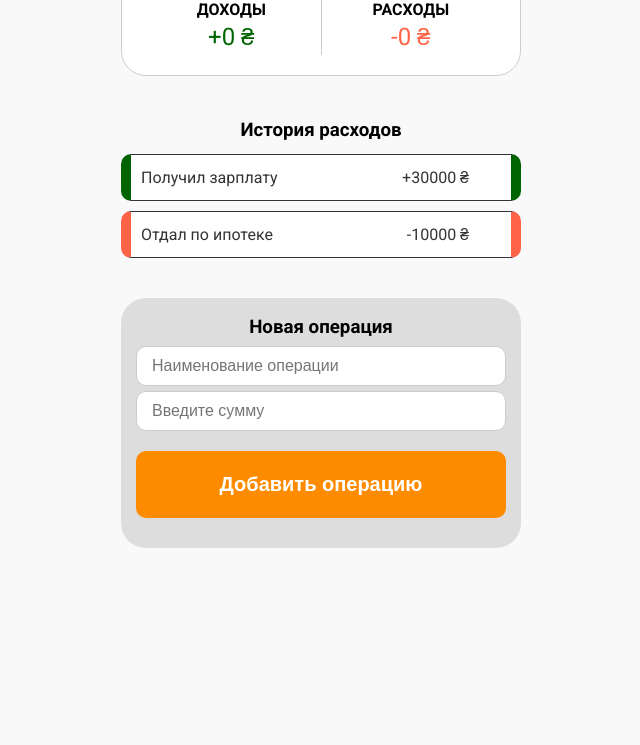
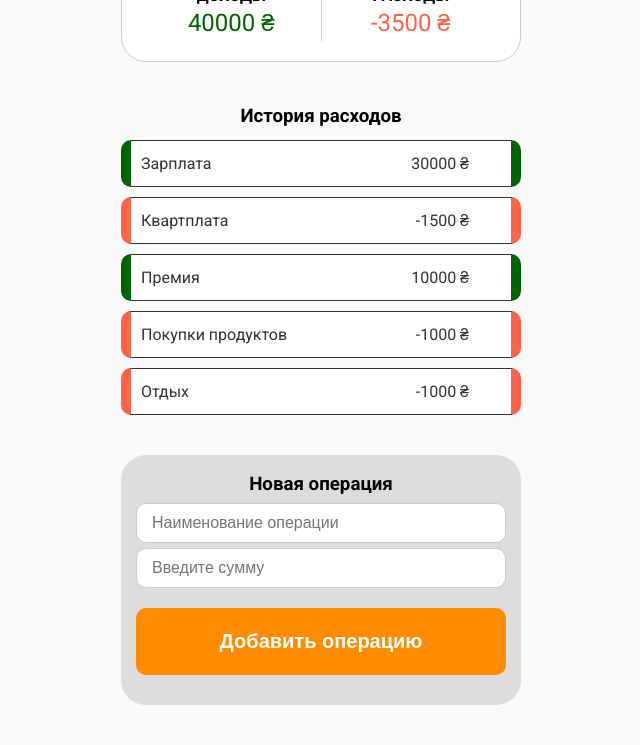
Before and after one commit to SizonUA/Purse, a plain HTML site: page index.html in a window 1280 px wide. Shown: the part 198-943 px from the top of the page, without its empty margins (319-959 px from the left). Before the commit the page ends 800 px from the top, so only its background shows below. Drawn offline with Linux system fonts and the light colour scheme.

Commit message:
fix JS bugs + add new function for dbOperation

```diff
--- a/index.html
+++ b/index.html
@@ -41,15 +41,15 @@
             <section class="history">
                 <h3>История расходов</h3>
                 <ul class="history__list">
-                    <li class="history__item history__item-plus">Получил зарплату
-                        <span class="history__money">+30000&nbsp&#8372;</span>
+                    <!-- <li class="history__item history__item-plus">Получил зарплату
+                        <span class="history__money">+30 000&nbsp&#8372;</span>
                         <button class="history_delete">x</button>
                     </li>
 
                     <li class="history__item  history__item-minus">Отдал по ипотеке
-                        <span class="history__money">-10000&nbsp&#8372;</span>
+                        <span class="history__money">-10 000&nbsp&#8372;</span>
                         <button class="history_delete">x</button>
-                    </li>
+                    </li> -->
                 </ul>
             </section>
 
--- a/script/main.js
+++ b/script/main.js
@@ -1,15 +1,104 @@
-const totalBalance = document.querySelector('.total__balance'),
-totalMoneyIncome = document.querySelector('.total__money-income'),
-totalMoneyExpenses = document.querySelector('.total__money-expenses'),
-historyList = document.querySelector('.history__list'),
-operationName = document.querySelector('.operation__name'),
-operationAmount = document.querySelector('.operation__amount'),
-form = document.getElementById('form');
+const totalBalance = document.querySelector(".total__balance"),
+  totalMoneyIncome = document.querySelector(".total__money-income"),
+  totalMoneyExpenses = document.querySelector(".total__money-expenses"),
+  historyList = document.querySelector(".history__list"),
+  operationName = document.querySelector(".operation__name"),
+  operationAmount = document.querySelector(".operation__amount"),
+  form = document.getElementById("form");
 
-console.log('totalBalance: ', totalBalance);
-console.log('totalMoneyExpenses: ', totalMoneyExpenses);
-console.log('totalMoneyIncome: ', totalMoneyIncome);
-console.log('historyList: ', historyList);
-console.log('operationName: ', operationName);
-console.log('operationAmount: ', operationAmount);
-console.log('form: ', form);
+let dbOperation = [{
+    id: "1",
+    description: "Зарплата",
+    amount: 30000,
+  },
+  {
+    id: "2",
+    description: "Квартплата",
+    amount: -1500,
+  },
+  {
+    id: "3",
+    description: "Премия",
+    amount: 10000,
+  },
+  {
+    id: "4",
+    description: "Покупки продуктов",
+    amount: -1000,
+  },
+  {
+    id: "5",
+    description: "Отдых",
+    amount: -1000,
+  },
+];
+
+// Function
+const generationId = () => `id${Math.round(Math.random() * 1e8).toString(16)}`
+
+const renderOperation = (operation) => {
+  const className =
+    operation.amount < 0 ? "history__item-minus" : "history__item-plus";
+
+  const listItem = document.createElement("li");
+  listItem.classList.add("history__item");
+  listItem.classList.add(className);
+
+  listItem.innerHTML = `${operation.description}
+  <span class="history__money">${operation.amount} ₴</span>
+  <button class="history_delete">x</button>`;
+  historyList.append(listItem);
+};
+
+const updateBalance = () => {
+  const resultIncome = dbOperation
+    .filter((item) => item.amount > 0)
+    .reduce((result, item) => result + item.amount, 0)
+
+  const resultExpenses = dbOperation
+    .filter((item) => item.amount < 0)
+    .reduce((result, item) => result + item.amount, 0)
+
+  totalMoneyIncome.textContent = resultIncome + " ₴";
+  totalMoneyExpenses.textContent = resultExpenses + " ₴";
+  totalBalance.textContent = (resultIncome + resultExpenses) + " ₴";
+};
+
+const addOperation = (event) => {
+  event.preventDefault();
+  console.log('event: ', event);
+
+  const operationNameValue = operationName.value,
+    operationAmountValue = operationAmount.value;
+
+  operationName.style.borderColor = "";
+  operationAmount.style.borderColor = "";
+
+  if (operationNameValue && operationAmountValue) {
+    const operation = {
+      id: generationId(),
+      description: operationNameValue,
+      amount: +operationAmountValue
+    }
+    dbOperation.push(operation);
+    init();
+
+  } else {
+    if (!operationNameValue) operationName.style.borderColor = "red";
+    if (!operationAmountValue) operationAmount.style.borderColor = "red";
+  }
+  operationNameValue.value = "";
+  operationAmountValue.value = "";
+};
+
+const init = () => {
+  historyList.textContent = "";
+  dbOperation.forEach(renderOperation);
+  updateBalance();
+};
+
+form.addEventListener('submit', addOperation)
+
+init();
+
+// 02:04:00
```
